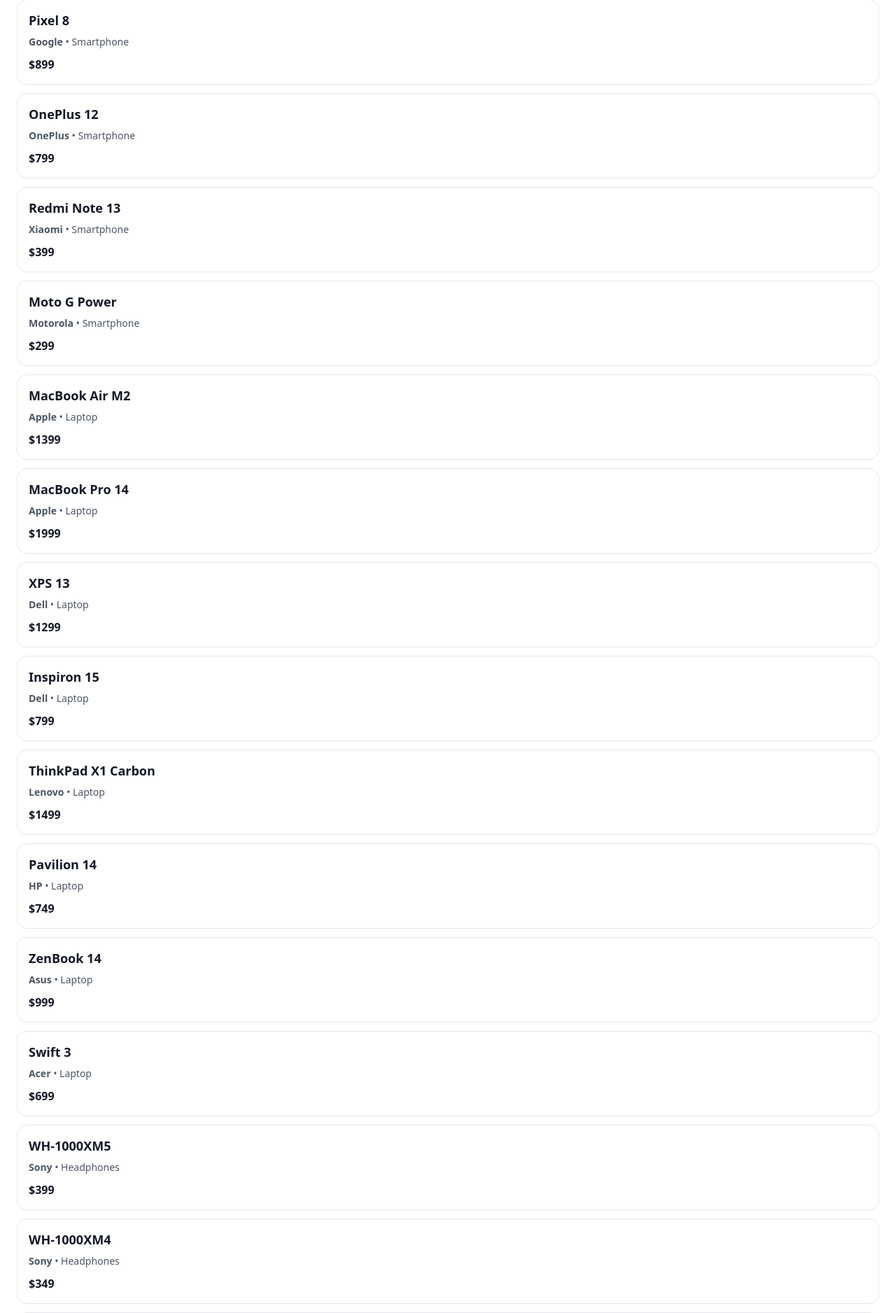
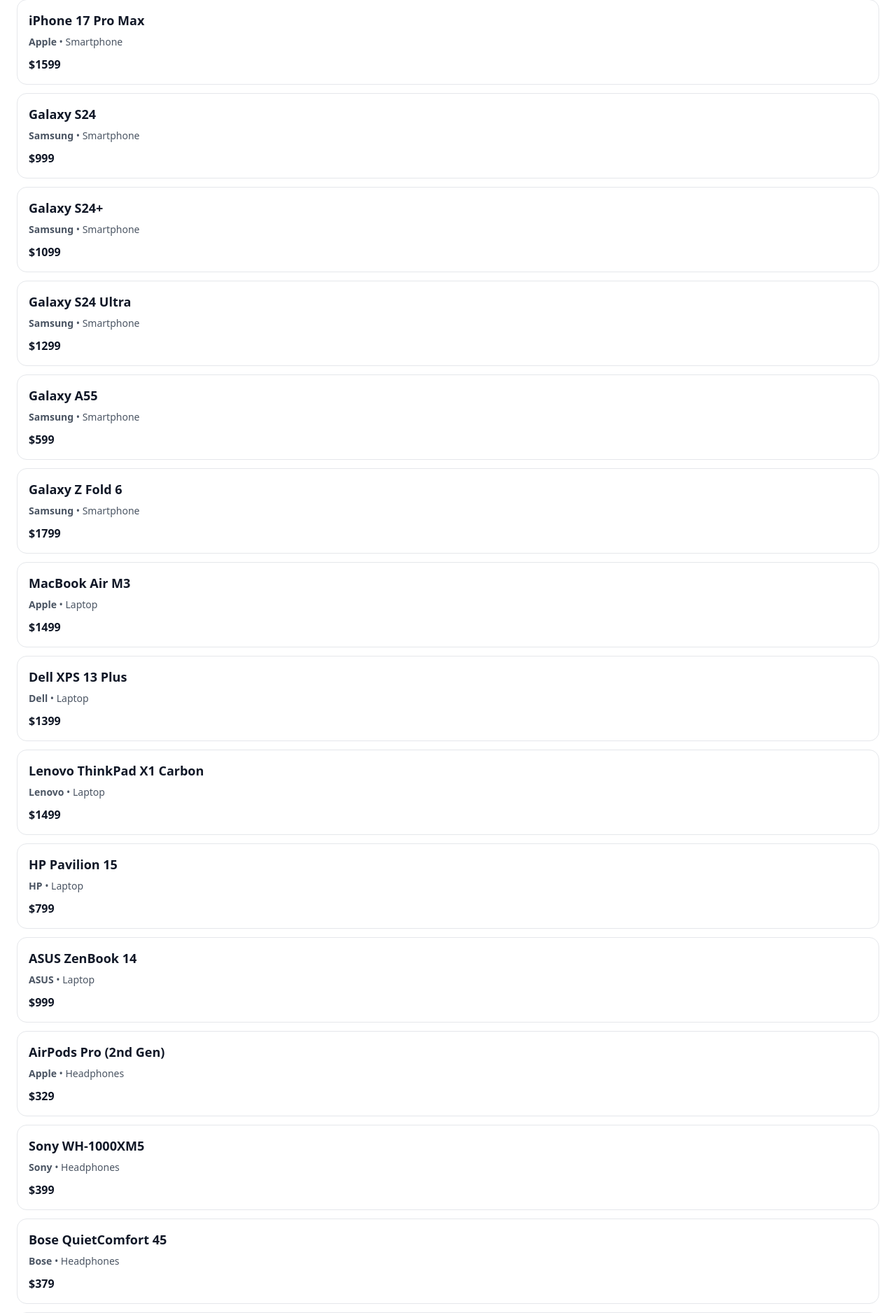
Before and after one commit to ARSHDEEPKAUR10/gadgetshub, a React (Vite) app in the folder gadgetshub/: page /explore in a window 1280 px wide. Shown: the part 766-2642 px from the top of the page at 70% size. Built offline with nearby package versions, Linux system fonts and the light colour scheme.

Commit message:
Updated products.ts .

```diff
--- a/gadgetshub/src/data/products.ts
+++ b/gadgetshub/src/data/products.ts
@@ -1,46 +1,435 @@
+export type ProductCategory = "Smartphone" | "Laptop" | "Headphones" | "Accessories";
+
+export type ProductSpecs = {
+  display?: string;
+  chip?: string;
+  ram?: string;
+  storage?: string;
+  battery?: string;
+  camera?: string;
+  os?: string;
+  connectivity?: string;
+};
+
 export type Product = {
   id: number;
   name: string;
   brand: string;
-  category: "Smartphone" | "Laptop" | "Headphones" | "Accessories";
+  category: ProductCategory;
   price: number;
+
+  image: string;
+  colors: string[];
+  taglineLines: string[];
+
+  specs?: ProductSpecs;
 };
 
 export const products: Product[] = [
+  {
+    id: 1,
+    name: "iPhone 16",
+    brand: "Apple",
+    category: "Smartphone",
+    price: 1099,
+    image: "/products/iphone16.png",
+    taglineLines: ["Next generation speed.", "Smarter than ever."],
+    colors: ["#E7D7FF", "#C9D4E7", "#FFFFFF", "#2B2B2B"],
+    specs: {
+      display: "6.1-inch OLED",
+      chip: "A18 Bionic",
+      ram: "8GB",
+      storage: "128GB / 256GB / 512GB",
+      battery: "All-day battery life",
+      camera: "48MP dual camera",
+      os: "iOS 18",
+    },
+  },
+  {
+    id: 2,
+    name: "iPhone 16 Pro",
+    brand: "Apple",
+    category: "Smartphone",
+    price: 1399,
+    image: "/products/iphone16pro.png",
+    taglineLines: ["Titanium finish.", "Pro performance."],
+    colors: ["#111827", "#CBD5E1", "#F8FAFC"],
+    specs: {
+      display: "6.3-inch ProMotion OLED",
+      chip: "A18 Pro",
+      ram: "8GB",
+      storage: "256GB / 512GB / 1TB",
+      battery: "Improved battery life",
+      camera: "48MP Pro system",
+      os: "iOS 18",
+    },
+  },
+  {
+    id: 3,
+    name: "iPhone 17",
+    brand: "Apple",
+    category: "Smartphone",
+    price: 1199,
+    image: "/products/iphone17.png",
+    taglineLines: ["Future ready.", "Enhanced AI."],
+    colors: ["#F8FAFC", "#0EA5E9", "#111827"],
+    specs: {
+      display: "6.1-inch OLED",
+      chip: "A19 Bionic",
+      ram: "8GB",
+      storage: "128GB / 256GB / 512GB",
+      battery: "Longer battery endurance",
+      camera: "50MP advanced system",
+      os: "iOS 19",
+    },
+  },
+  {
+    id: 4,
+    name: "iPhone 17 Pro",
+    brand: "Apple",
+    category: "Smartphone",
+    price: 1499,
+    image: "/products/iphone17pro.png",
+    taglineLines: ["Ultimate Pro experience."],
+    colors: ["#111827", "#F8FAFC", "#D1D5DB"],
+    specs: {
+      display: "6.7-inch ProMotion OLED",
+      chip: "A19 Pro",
+      ram: "12GB",
+      storage: "256GB / 512GB / 1TB",
+      battery: "Pro-level battery life",
+      camera: "50MP Pro + 5x Telephoto",
+      os: "iOS 19",
+    },
+  },
+  {
+    id: 5,
+    name: "iPhone 17 Pro Max",
+    brand: "Apple",
+    category: "Smartphone",
+    price: 1599,
+    image: "/products/iphone17promax.png",
+    taglineLines: ["Maximum power.", "Maximum display."],
+    colors: ["#111827", "#F8FAFC", "#3B82F6"],
+    specs: {
+      display: "6.9-inch ProMotion OLED",
+      chip: "A19 Pro",
+      ram: "12GB",
+      storage: "256GB / 512GB / 1TB",
+      battery: "Largest iPhone battery ever",
+      camera: "50MP Pro + 10x Telephoto",
+      os: "iOS 19",
+    },
+  },
 
-  // Smartphones
-  { id: 1, name: "iPhone 15", brand: "Apple", category: "Smartphone", price: 1099 },
-  { id: 2, name: "iPhone 14", brand: "Apple", category: "Smartphone", price: 999 },
-  { id: 3, name: "Galaxy S24", brand: "Samsung", category: "Smartphone", price: 999 },
-  { id: 4, name: "Galaxy A54", brand: "Samsung", category: "Smartphone", price: 549 },
-  { id: 5, name: "Pixel 8", brand: "Google", category: "Smartphone", price: 899 },
-  { id: 6, name: "OnePlus 12", brand: "OnePlus", category: "Smartphone", price: 799 },
-  { id: 7, name: "Redmi Note 13", brand: "Xiaomi", category: "Smartphone", price: 399 },
-  { id: 8, name: "Moto G Power", brand: "Motorola", category: "Smartphone", price: 299 },
+  {
+    id: 6,
+    name: "Galaxy S24",
+    brand: "Samsung",
+    category: "Smartphone",
+    price: 999,
+    image: "/products/galaxy-s24.png",
+    taglineLines: ["Smooth everyday speed."],
+    colors: ["#111827", "#CBD5E1", "#F8FAFC"],
+    specs: {
+      display: "6.2-inch AMOLED",
+      chip: "Snapdragon Gen 3",
+      ram: "8GB",
+      storage: "128GB / 256GB",
+      battery: "4000mAh",
+      camera: "50MP main",
+      os: "Android 14 (One UI)",
+    },
+  },
+  {
+    id: 7,
+    name: "Galaxy S24+",
+    brand: "Samsung",
+    category: "Smartphone",
+    price: 1099,
+    image: "/products/galaxy-s24-plus.png",
+    taglineLines: ["Bigger screen.", "More power."],
+    colors: ["#111827", "#F8FAFC"],
+    specs: {
+      display: "6.7-inch AMOLED",
+      chip: "Snapdragon Gen 3",
+      ram: "12GB",
+      storage: "256GB / 512GB",
+      battery: "4900mAh",
+      camera: "50MP triple system",
+      os: "Android 14",
+    },
+  },
+  {
+    id: 8,
+    name: "Galaxy S24 Ultra",
+    brand: "Samsung",
+    category: "Smartphone",
+    price: 1299,
+    image: "/products/galaxy-s24-ultra.png",
+    taglineLines: ["Epic camera.", "Built-in S Pen."],
+    colors: ["#111827", "#22C55E", "#F8FAFC"],
+    specs: {
+      display: "6.8-inch AMOLED",
+      chip: "Snapdragon Gen 3",
+      ram: "12GB",
+      storage: "256GB / 512GB / 1TB",
+      battery: "5000mAh",
+      camera: "200MP main camera",
+      os: "Android 14",
+    },
+  },
+  {
+    id: 9,
+    name: "Galaxy A55",
+    brand: "Samsung",
+    category: "Smartphone",
+    price: 599,
+    image: "/products/galaxy-a55.png",
+    taglineLines: ["Great value.", "Solid performance."],
+    colors: ["#111827", "#F8FAFC", "#22C55E"],
+    specs: {
+      display: "6.5-inch AMOLED",
+      chip: "Exynos mid-range",
+      ram: "8GB",
+      storage: "128GB / 256GB",
+      battery: "5000mAh",
+      camera: "50MP main",
+      os: "Android 14",
+    },
+  },
+  {
+    id: 10,
+    name: "Galaxy Z Fold 6",
+    brand: "Samsung",
+    category: "Smartphone",
+    price: 1799,
+    image: "/products/galaxy-zfold6.png",
+    taglineLines: ["Unfold the future."],
+    colors: ["#111827", "#CBD5E1"],
+    specs: {
+      display: "7.6-inch Foldable AMOLED",
+      chip: "Snapdragon Gen 3",
+      ram: "12GB",
+      storage: "256GB / 512GB",
+      battery: "4400mAh",
+      camera: "Triple camera system",
+      os: "Android 14",
+    },
+  },
 
-  // Laptops
+  {
+    id: 11,
+    name: "MacBook Air M3",
+    brand: "Apple",
+    category: "Laptop",
+    price: 1499,
+    image: "/products/macbook-air-m3.png",
+    taglineLines: ["Thin. Light. Powerful."],
+    colors: ["#D1D5DB", "#111827"],
+    specs: {
+      display: "13.6-inch Retina",
+      chip: "Apple M3",
+      ram: "8GB / 16GB",
+      storage: "256GB / 512GB",
+      battery: "Up to 18 hours",
+      os: "macOS",
+    },
+  },
+  {
+    id: 12,
+    name: "Dell XPS 13 Plus",
+    brand: "Dell",
+    category: "Laptop",
+    price: 1399,
+    image: "/products/dell-xps-13.png",
+    taglineLines: ["Premium build.", "Ultra compact."],
+    colors: ["#111827"],
+    specs: {
+      display: "13.4-inch OLED",
+      chip: "Intel Core i7",
+      ram: "16GB",
+      storage: "512GB SSD",
+      battery: "Up to 12 hours",
+      os: "Windows 11",
+    },
+  },
+  {
+    id: 13,
+    name: "Lenovo ThinkPad X1 Carbon",
+    brand: "Lenovo",
+    category: "Laptop",
+    price: 1499,
+    image: "/products/thinkpad-x1.png",
+    taglineLines: ["Business-ready.", "Ultra light."],
+    colors: ["#111827"],
+    specs: {
+      display: "14-inch",
+      chip: "Intel Core i7",
+      ram: "16GB",
+      storage: "1TB SSD",
+      battery: "Up to 15 hours",
+      os: "Windows 11 Pro",
+    },
+  },
+  {
+    id: 14,
+    name: "HP Pavilion 15",
+    brand: "HP",
+    category: "Laptop",
+    price: 799,
+    image: "/products/hp-pavilion.png",
+    taglineLines: ["Reliable performance.", "Everyday productivity."],
+    colors: ["#D1D5DB"],
+    specs: {
+      display: "15.6-inch",
+      chip: "Intel Core i5",
+      ram: "8GB",
+      storage: "512GB SSD",
+      battery: "Up to 10 hours",
+      os: "Windows 11",
+    },
+  },
+  {
+    id: 15,
+    name: "ASUS ZenBook 14",
+    brand: "ASUS",
+    category: "Laptop",
+    price: 999,
+    image: "/products/asus-zenbook.png",
+    taglineLines: ["Portable.", "Powerful."],
+    colors: ["#111827"],
+    specs: {
+      display: "14-inch",
+      chip: "AMD Ryzen 7",
+      ram: "16GB",
+      storage: "512GB SSD",
+      battery: "Up to 12 hours",
+      os: "Windows 11",
+    },
+  },
 
-  { id: 9, name: "MacBook Air M2", brand: "Apple", category: "Laptop", price: 1399 },
-  { id: 10, name: "MacBook Pro 14", brand: "Apple", category: "Laptop", price: 1999 },
-  { id: 11, name: "XPS 13", brand: "Dell", category: "Laptop", price: 1299 },
-  { id: 12, name: "Inspiron 15", brand: "Dell", category: "Laptop", price: 799 },
-  { id: 13, name: "ThinkPad X1 Carbon", brand: "Lenovo", category: "Laptop", price: 1499 },
-  { id: 14, name: "Pavilion 14", brand: "HP", category: "Laptop", price: 749 },
-  { id: 15, name: "ZenBook 14", brand: "Asus", category: "Laptop", price: 999 },
-  { id: 16, name: "Swift 3", brand: "Acer", category: "Laptop", price: 699 },
+  {
+    id: 16,
+    name: "AirPods Pro (2nd Gen)",
+    brand: "Apple",
+    category: "Headphones",
+    price: 329,
+    image: "/products/airpods-pro.png",
+    taglineLines: ["Immersive sound.", "Adaptive Transparency."],
+    colors: ["#FFFFFF"],
+    specs: {
+      battery: "Up to 6 hours",
+      connectivity: "Bluetooth",
+    },
+  },
+  {
+    id: 17,
+    name: "Sony WH-1000XM5",
+    brand: "Sony",
+    category: "Headphones",
+    price: 399,
+    image: "/products/sony-xm5.png",
+    taglineLines: ["Industry-leading ANC."],
+    colors: ["#111827"],
+    specs: {
+      battery: "Up to 30 hours",
+      connectivity: "Bluetooth",
+    },
+  },
+  {
+    id: 18,
+    name: "Bose QuietComfort 45",
+    brand: "Bose",
+    category: "Headphones",
+    price: 379,
+    image: "/products/bose-qc45.png",
+    taglineLines: ["Comfort all day."],
+    colors: ["#111827"],
+    specs: {
+      battery: "Up to 24 hours",
+      connectivity: "Bluetooth",
+    },
+  },
+  {
+    id: 19,
+    name: "JBL Tune 760NC",
+    brand: "JBL",
+    category: "Headphones",
+    price: 199,
+    image: "/products/jbl-760nc.png",
+    taglineLines: ["Big bass.", "Noise canceling."],
+    colors: ["#111827"],
+    specs: {
+      battery: "Up to 35 hours",
+      connectivity: "Bluetooth",
+    },
+  },
+  {
+    id: 20,
+    name: "Sennheiser Momentum 4",
+    brand: "Sennheiser",
+    category: "Headphones",
+    price: 349,
+    image: "/products/momentum-4.png",
+    taglineLines: ["Premium sound.", "Long battery."],
+    colors: ["#111827"],
+    specs: {
+      battery: "Up to 60 hours",
+      connectivity: "Bluetooth",
+    },
+  },
 
-  //  Headphones
-
-  { id: 17, name: "WH-1000XM5", brand: "Sony", category: "Headphones", price: 399 },
-  { id: 18, name: "WH-1000XM4", brand: "Sony", category: "Headphones", price: 349 },
-  { id: 19, name: "AirPods Pro (2nd Gen)", brand: "Apple", category: "Headphones", price: 329 },
-  { id: 20, name: "AirPods Max", brand: "Apple", category: "Headphones", price: 549 },
-  { id: 21, name: "QuietComfort 45", brand: "Bose", category: "Headphones", price: 379 },
-  { id: 22, name: "Tune 760NC", brand: "JBL", category: "Headphones", price: 199 },
-  { id: 23, name: "Momentum 4", brand: "Sennheiser", category: "Headphones", price: 349 },
-  { id: 24, name: "Crusher Evo", brand: "Skullcandy", category: "Headphones", price: 229 },
+  {
+    id: 21,
+    name: "MagSafe Charger",
+    brand: "Apple",
+    category: "Accessories",
+    price: 49,
+    image: "/products/magsafe.png",
+    taglineLines: ["Snap-on magnetic charging."],
+    colors: ["#FFFFFF"],
+  },
+  {
+    id: 22,
+    name: "Logitech MX Master 3S",
+    brand: "Logitech",
+    category: "Accessories",
+    price: 99,
+    image: "/products/mx-master-3s.png",
+    taglineLines: ["Comfort.", "Precision."],
+    colors: ["#111827"],
+  },
+  {
+    id: 23,
+    name: "Anker 20W USB-C Charger",
+    brand: "Anker",
+    category: "Accessories",
+    price: 25,
+    image: "/products/anker-20w.png",
+    taglineLines: ["Fast charge.", "Travel-friendly."],
+    colors: ["#FFFFFF"],
+  },
+  {
+    id: 24,
+    name: "Samsung 1TB Portable SSD",
+    brand: "Samsung",
+    category: "Accessories",
+    price: 119,
+    image: "/products/samsung-ssd.png",
+    taglineLines: ["Fast storage.", "Pocket size."],
+    colors: ["#111827"],
+  },
+  {
+    id: 25,
+    name: "Belkin 3-in-1 Wireless Charger",
+    brand: "Belkin",
+    category: "Accessories",
+    price: 129,
+    image: "/products/belkin-3in1.png",
+    taglineLines: ["Charge multiple devices."],
+    colors: ["#FFFFFF"],
+  },
 ];
 
-  // Accessories
-
 export default products;
```
Also changed, not shown: 1 other file (tests, documents, lock files or other folders).
